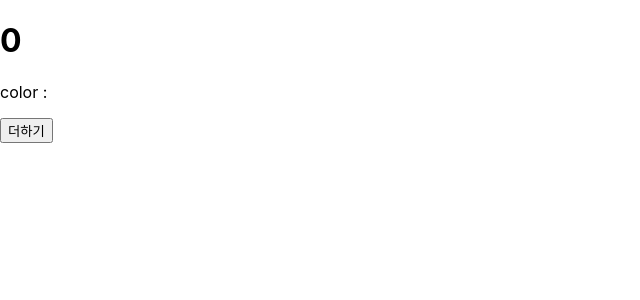
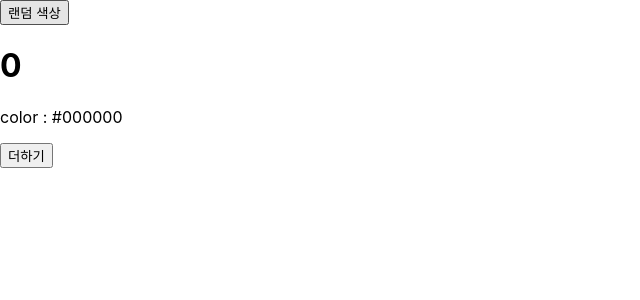
Before and after one commit to alswns6327/hello-react, a React (Create React App) app: page / in a window 1280 px wide. Shown: the top 300 px of the page, without its empty margins (0-640 px from the left). Built offline with nearby package versions, Linux system fonts and the light colour scheme.

Commit message:
lifeCycle

```diff
--- a/src/App.js
+++ b/src/App.js
@@ -11,7 +11,22 @@ import ScrollBox from './ScrollBox';
 import IterationSample from './IterationSample';
 import LifeCycleSample from './LifeCycleSample';
 
+function getRandomColor() {
+  return '#' + Math.floor(Math.random() * 16777215).toString(16);
+}
+
 class App extends Component {
+
+  state = {
+    color : '#000000'
+  }
+
+  handleClick = () => {
+    this.setState({
+      color : getRandomColor()
+    })
+  }
+
   render() {
     return (
       <>
@@ -30,7 +45,8 @@ class App extends Component {
         </button> */}
 
         {/* <IterationSample></IterationSample> */}
-        <LifeCycleSample></LifeCycleSample>
+        <button onClick={this.handleClick}>랜덤 색상</button>
+        <LifeCycleSample color={this.state.color}></LifeCycleSample>
       </>
     );
   }
--- a/src/index.js
+++ b/src/index.js
@@ -6,9 +6,9 @@ import reportWebVitals from './reportWebVitals';
 
 const root = ReactDOM.createRoot(document.getElementById('root'));
 root.render(
-  <React.StrictMode>
+
     <App />
-  </React.StrictMode>
+
 );
 
 // If you want to start measuring performance in your app, pass a function
```
